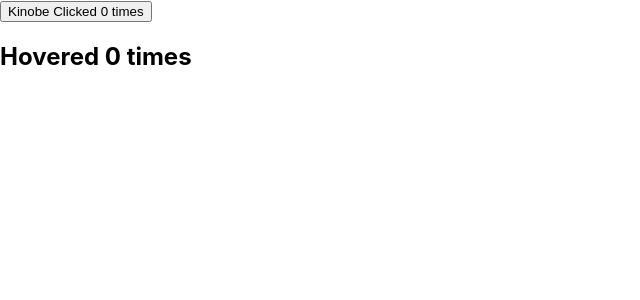
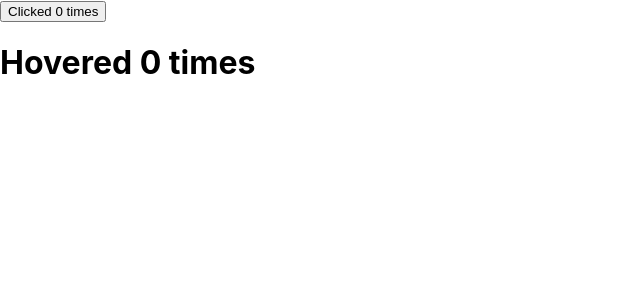
Before and after one commit to jkinathan/Doyou-React, a React (Create React App) app in the folder helloworld/: page / in a window 1280 px wide. Shown: the top 300 px of the page, without its empty margins (0-640 px from the left). Built offline with nearby package versions, Linux system fonts and the light colour scheme.

Commit message:
Render props sharing code btn amg components

```diff
--- a/helloworld/src/App.js
+++ b/helloworld/src/App.js
@@ -1,5 +1,9 @@
 import ClickCounter from './components/ClickCounter';
+import ClickCounter2 from './components/ClickCounter2';
 import HoverCounter from './components/HoverCounter';
+import HoverCounter2 from './components/HoverCounter2';
+import User from "./components/User";
+import PropCounter from './components/PropCounter'
 
 function App() {
 
@@ -16,8 +20,15 @@
             <ErrorBoundary>
                 <Hero heroName="Superman"></Hero>
             </ErrorBoundary> */}
-            <ClickCounter name="Kinobe"/>
-            <HoverCounter></HoverCounter>
+            {/* <ClickCounter name="Kinobe"/>
+            <HoverCounter></HoverCounter> */}
+            {/* <ClickCounter2></ClickCounter2> */}
+            {/* <HoverCounter2></HoverCounter2> */}
+            {/* <User render = {(isLoggedin) => isLoggedin ? "Kinobe" : "Guest"}></User> */}
+
+            <PropCounter render={(count,clicked)=><ClickCounter2 count={count} clicked={clicked}></ClickCounter2>}></PropCounter>
+            <PropCounter render={(count,clicked)=><HoverCounter2 count={count} clicked={clicked}/>}></PropCounter>
+
         </div>
 
       }
--- /dev/null
+++ b/helloworld/src/components/ClickCounter2.js
@@ -0,0 +1,12 @@
+import React, { Component } from 'react'
+
+class ClickCounter2 extends Component {
+
+    render() {
+        return (
+            <button onClick={this.props.clicked}>Clicked {this.props.count} times</button>
+        )
+    }
+}
+
+export default ClickCounter2
--- /dev/null
+++ b/helloworld/src/components/HoverCounter2.js
@@ -0,0 +1,12 @@
+import React, { Component } from 'react'
+
+class HoverCounter2 extends Component {
+
+    render() {
+        return (
+            <h1 onMouseOver={this.props.clicked}>Hovered {this.props.count} times</h1>
+        )
+    }
+}
+
+export default HoverCounter2
--- /dev/null
+++ b/helloworld/src/components/PropCounter.js
@@ -0,0 +1,26 @@
+import React, { Component } from 'react'
+
+class PropCounter extends Component {
+    constructor(props) {
+        super(props)
+
+        this.state = {
+             count: 0 //state property initialized to 0
+        }
+    }
+
+    clicked=()=>{
+        this.setState(prevState=>{ //the argument is a function which accepts the previous state as a parameter
+            return {count: prevState.count - 1}
+        })
+    }
+    render() {
+        return (
+            <div>
+                {this.props.render(this.state.count,this.clicked)}
+            </div>
+        )
+    }
+}
+
+export default PropCounter
--- /dev/null
+++ b/helloworld/src/components/User.js
@@ -0,0 +1,22 @@
+import React, { Component } from 'react'
+
+class User extends Component {
+    constructor(props) {
+        super(props)
+
+        // this.state = {
+
+        // }
+    }
+
+    render() {
+        return (
+            <div>
+                {this.props.render(true)}
+                {/* Render prop is  sharing code between components using a prop whose value is a function*/}
+            </div>
+        )
+    }
+}
+
+export default User
```
